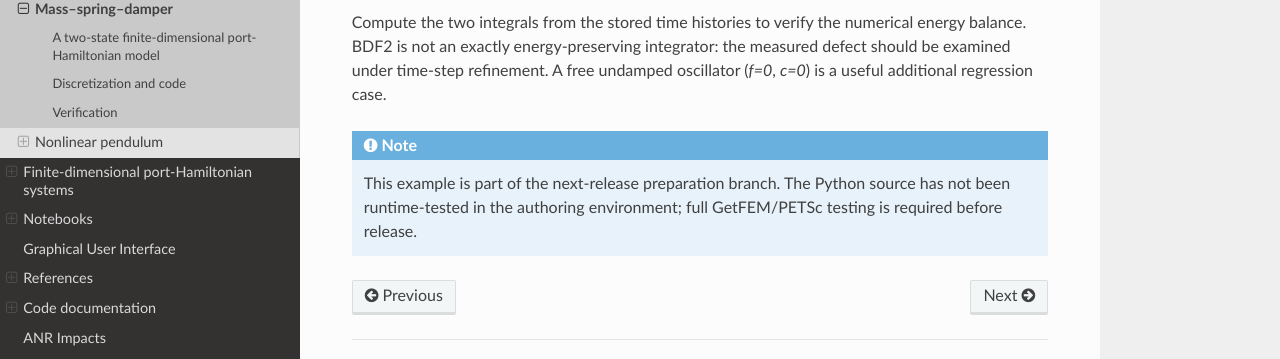
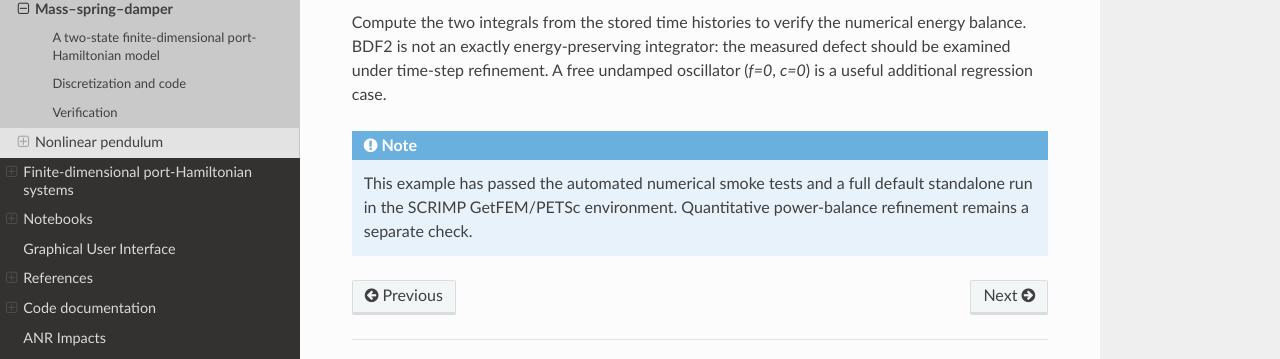
Before and after one commit to g-haine/scrimp, a Sphinx documentation site: the page built from docs/source/examples/mass_spring_damper.rst, in a window 1280 px wide and 900 px high, scrolled down 1234 px. Shown: the part 455-814 px from the top of the window. Built offline with Sphinx 7.4.7 and the Read the Docs theme 3.1.0, drawn with Linux system fonts in a browser that asks for light colours.

Commit message:
Update 1.2.0 example docs to reflect completed runtime validation

```diff
--- a/docs/source/examples/mass_spring_damper.rst
+++ b/docs/source/examples/mass_spring_damper.rst
@@ -99,6 +99,6 @@
 
 .. note::
 
-   This example is part of the next-release preparation branch.
-   The Python source has not been runtime-tested in the authoring
-   environment; full GetFEM/PETSc testing is required before release.
+   This example has passed the automated numerical smoke tests and a
+   full default standalone run in the SCRIMP GetFEM/PETSc environment.
+   Quantitative power-balance refinement remains a separate check.
```
